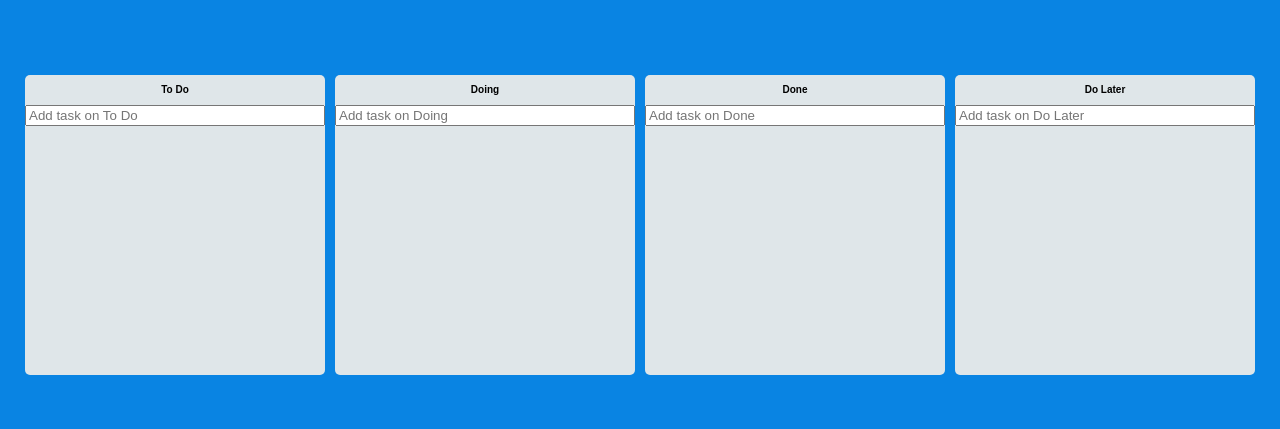
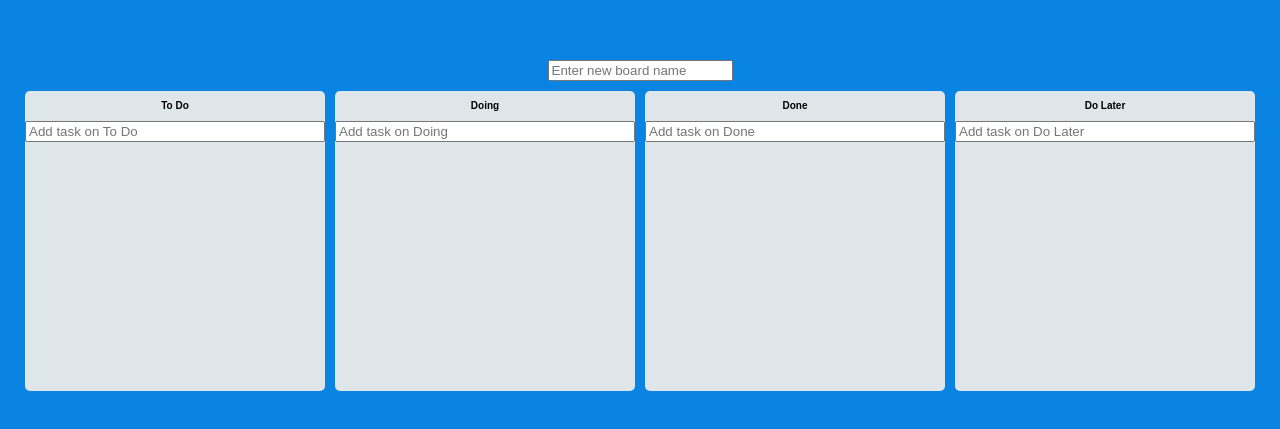
Before and after one commit to texasroh/canban-todo, a React (Create React App) app: page / in a window 1280 px wide. Shown: the part 175-604 px from the top of the page. Built offline with nearby package versions, Linux system fonts and the light colour scheme.

Commit message:
Add new board input form

```diff
--- a/src/App.tsx
+++ b/src/App.tsx
@@ -1,16 +1,30 @@
 import { DragDropContext, DropResult } from "react-beautiful-dnd";
+import { useForm } from "react-hook-form";
 import { useRecoilState } from "recoil";
 import styled from "styled-components";
 import { toDoState } from "./atoms";
 import Board from "./Components/Board";
 
+const OuterWrapper = styled.div`
+  display: flex;
+  flex-direction: column;
+  gap: 10px;
+  height: 100vh;
+  justify-content: center;
+  align-items: center;
+`;
+
+interface IForm {
+  board: string;
+}
+
+const Form = styled.form``;
+
 const Wrapper = styled.div`
   display: flex;
-    width: 100vw;
   margin: 0 auto;
   justify-content: center;
   align-items: center;
-    height: 100vh;
 `;
 
 const Boards = styled.div`
@@ -42,9 +56,7 @@ function App() {
       // cross board movement
       setToDos((allBoards) => {
         const sourceBoard = [...allBoards[source.droppableId]];
-                const destinationBoard = [
-                    ...allBoards[destination.droppableId],
-                ];
+        const destinationBoard = [...allBoards[destination.droppableId]];
         const obj = sourceBoard.splice(source.index, 1)[0];
         destinationBoard.splice(destination.index, 0, obj);
         return {
@@ -55,21 +67,32 @@ function App() {
       });
     }
   };
+
+  const { register, setValue, handleSubmit } = useForm<IForm>();
+  const onValid = ({ board }: IForm) => {
+    console.log(board);
+    setValue("board", "");
+  };
   return (
     <DragDropContext onDragEnd={onDragEnd}>
+      <OuterWrapper>
+        <Form onSubmit={handleSubmit(onValid)}>
+          <input
+            {...register("board", { required: true })}
+            type="text"
+            placeholder="Enter new board name"
+          />
+        </Form>
         <Wrapper>
           <Boards>
             {Object.keys(toDos).map((boardId) => {
               return (
-                            <Board
-                                boardId={boardId}
-                                key={boardId}
-                                toDos={toDos[boardId]}
-                            />
+                <Board boardId={boardId} key={boardId} toDos={toDos[boardId]} />
               );
             })}
           </Boards>
         </Wrapper>
+      </OuterWrapper>
     </DragDropContext>
   );
 }
```
Lines whose indentation alone changed are shown as unchanged.
